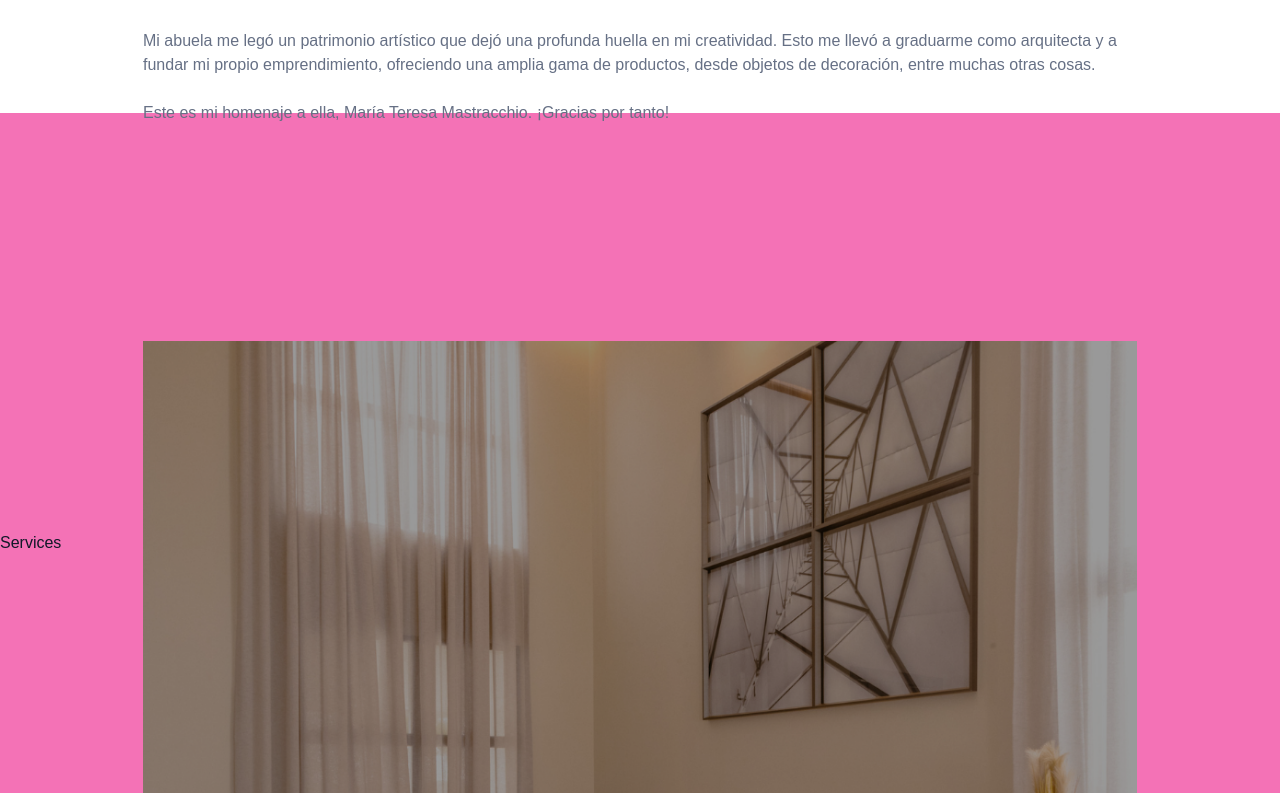
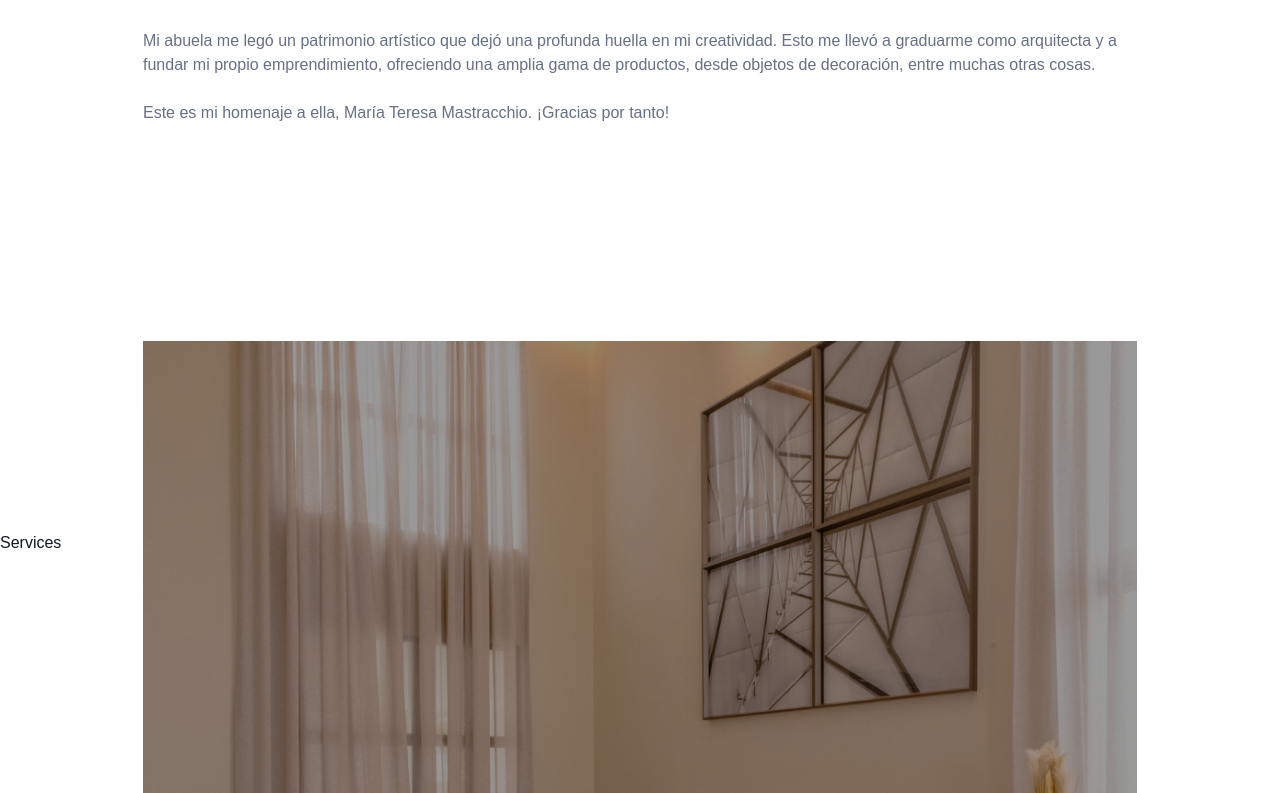
Before and after one commit to Lindapazw/MastracchioStudio, a Next.js app: page / in a window 1280 px wide. Shown: the part 1487-2280 px from the top of the page. Built offline with nearby package versions, Linux system fonts and the light colour scheme.

Commit message:
delete bg pink

```diff
--- a/src/app/components/Services.js
+++ b/src/app/components/Services.js
@@ -2,7 +2,7 @@ import React from 'react'
 
 const Services = () => {
     return (
-        <section className="section flex items-center bg-pink-400" id='services'>Services</section>
+        <section className="section flex items-center" id='services'>Services</section>
     )
 }
 
```
